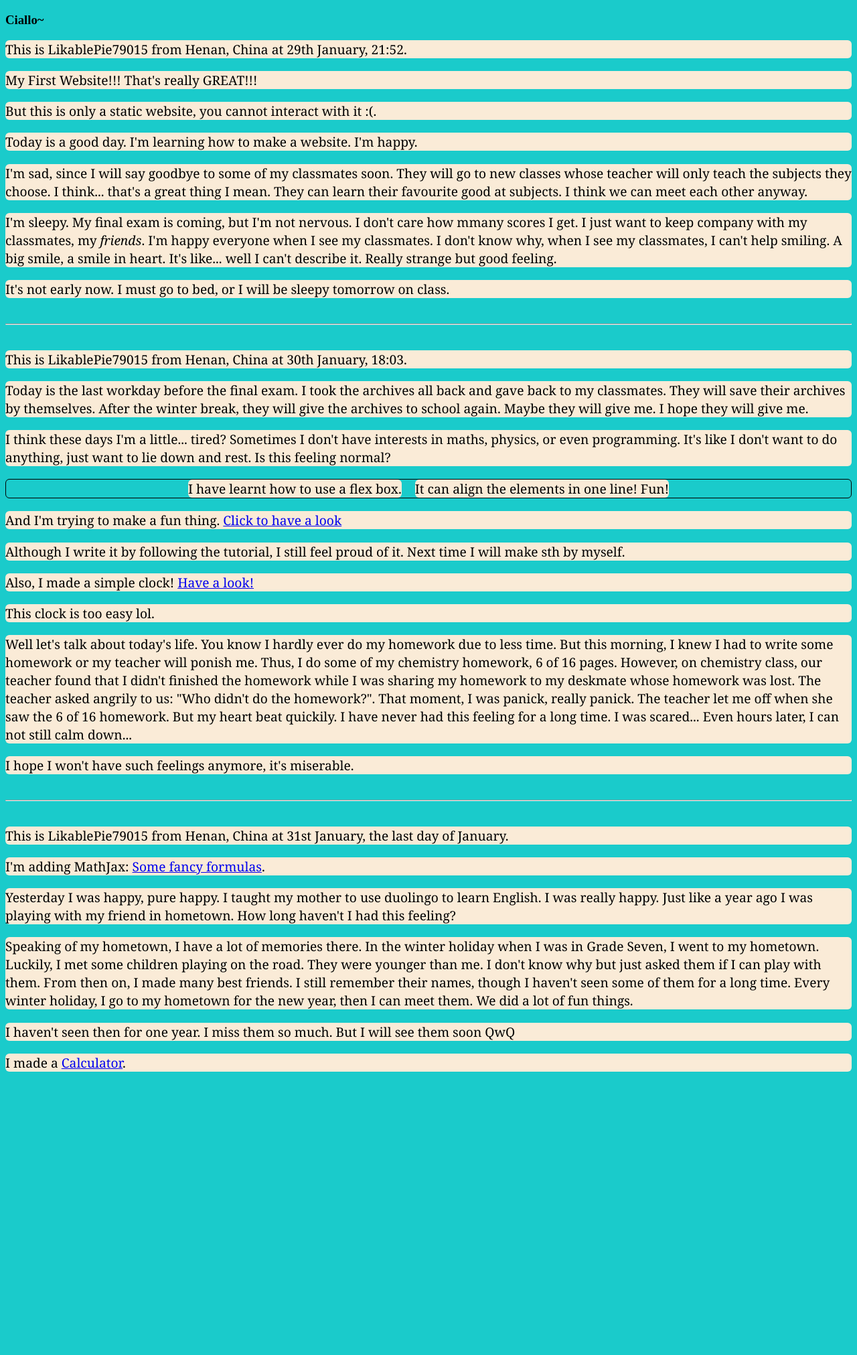
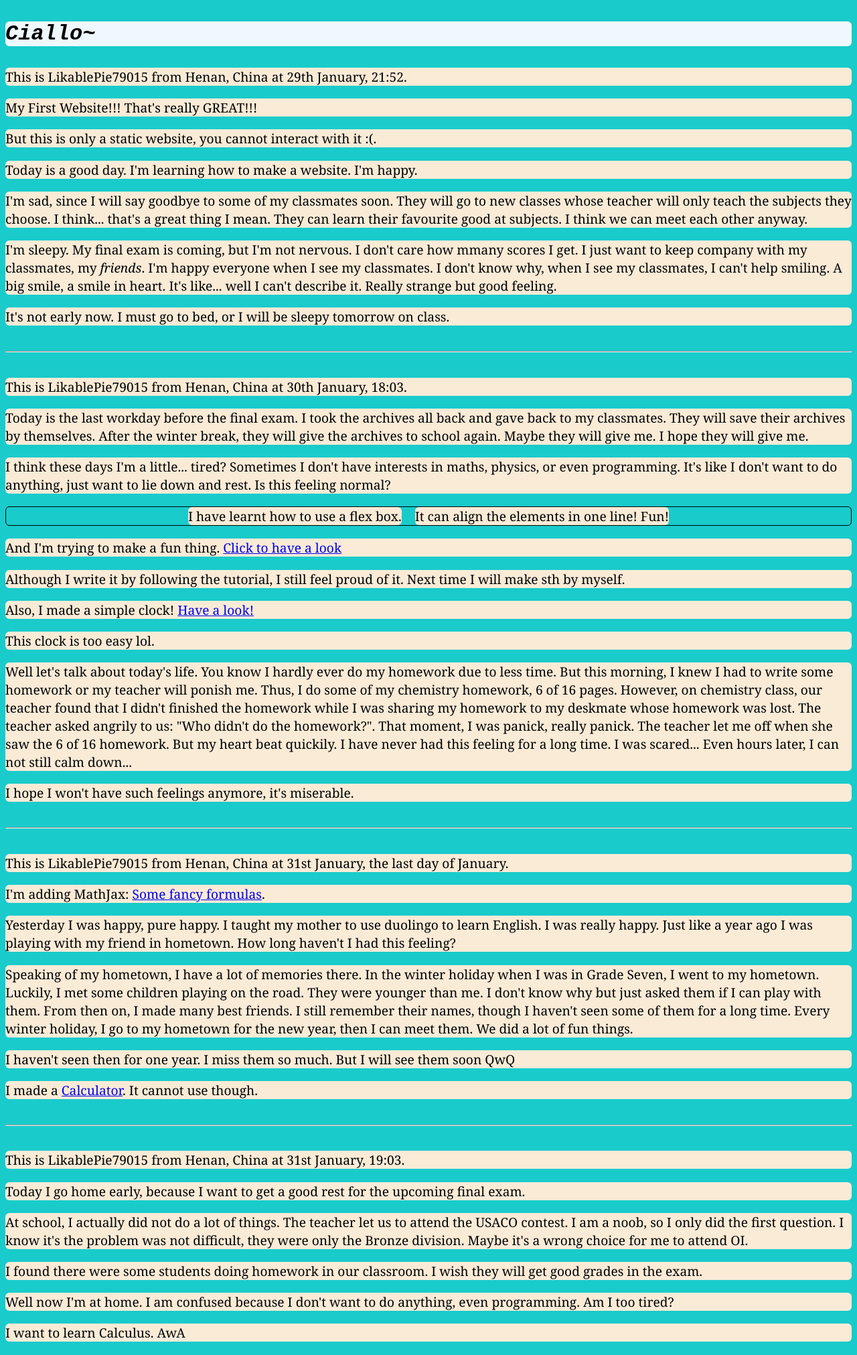
Before and after one commit to LikablePie79015/website, a plain HTML site: page index.html in a window 1280 px wide. Shown: the whole page at 67% size. Before the commit the page ends 1619 px from the top, so only its background shows below. Drawn offline with Linux system fonts and the light colour scheme.

Commit message:
Some little changes.

```diff
--- a/index.html
+++ b/index.html
@@ -46,7 +46,16 @@
     <p>Yesterday I was happy, pure happy. I taught my mother to use duolingo to learn English. I was really happy. Just like a year ago I was playing with my friend in hometown. How long haven't I had this feeling?</p>
     <p>Speaking of my hometown, I have a lot of memories there. In the winter holiday when I was in Grade Seven, I went to my hometown. Luckily, I met some children playing on the road. They were younger than me. I don't know why but just asked them if I can play with them. From then on, I made many best friends. I still remember their names, though I haven't seen some of them for a long time. Every winter holiday, I go to my hometown for the new year, then I can meet them. We did a lot of fun things.</p>
     <p>I haven't seen then for one year. I miss them so much. But I will see them soon QwQ</p>
-    <p>I made a <a href="calculator/index.html">Calculator</a>.</p>
+    <p>I made a <a href="calculator/index.html">Calculator</a>. It cannot use though.</p>
+
+    <hr>
+
+    <p>This is LikablePie79015 from Henan, China at 31st January, 19:03.</p>
+    <p>Today I go home early, because I want to get a good rest for the upcoming final exam.</p>
+    <p>At school, I actually did not do a lot of things. The teacher let us to attend the USACO contest. I am a noob, so I only did the first question. I know it's the problem was not difficult, they were only the Bronze division. Maybe it's a wrong choice for me to attend OI.</p>
+    <p>I found there were some students doing homework in our classroom. I wish they will get good grades in the exam.</p>
+    <p>Well now I'm at home. I am confused because I don't want to do anything, even programming. Am I too tired?</p>
+    <p>I want to learn Calculus. AwA</p>
   </div>
 </body>
 </html>
--- a/style.css
+++ b/style.css
@@ -2,7 +2,7 @@ body {
   background-color: #1acbcb
 }
 
-.whoPage h3 {
+.wholePage h3 {
   font-family: 'Courier New', Courier, monospace;
   font-style: italic;
   border-radius: 6px;
```
Also changed, not shown: calculator/script.js (+32 -2 lines), formula/index.html (+3 -0 lines).
